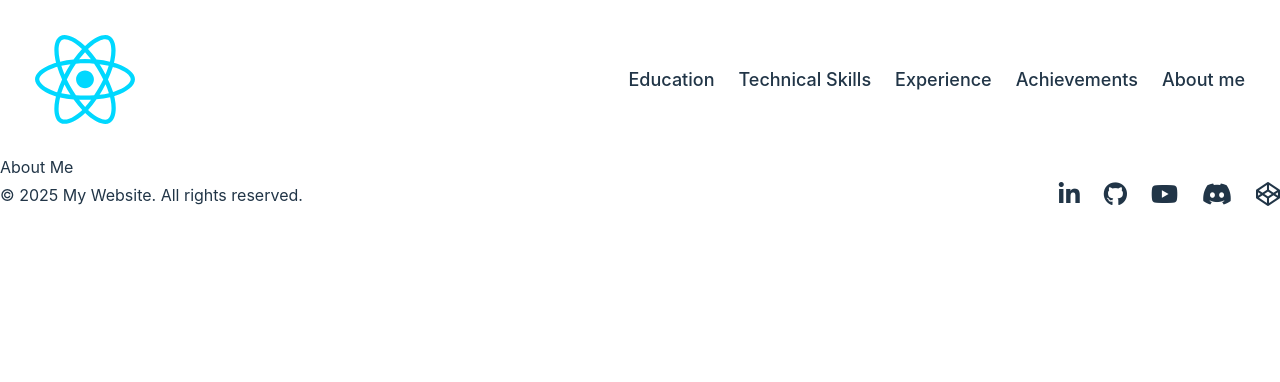
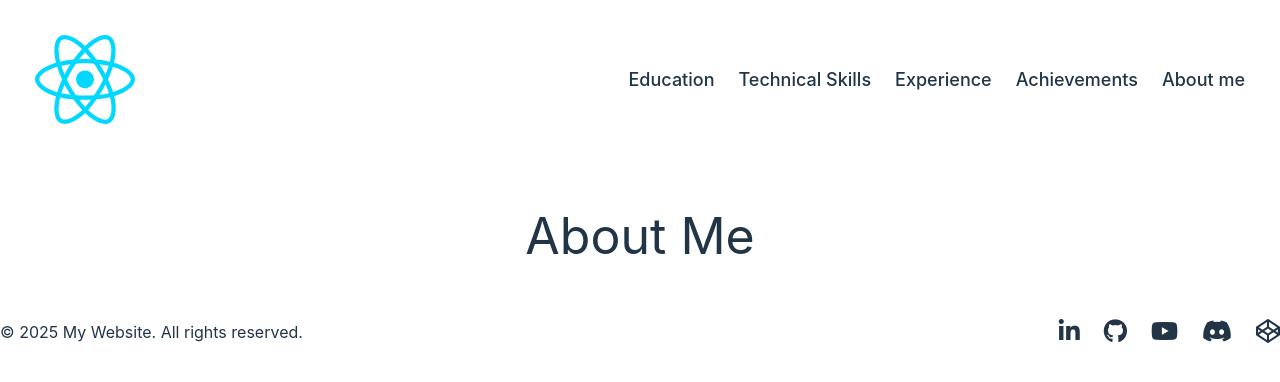
Before and after one commit to httpspenguin/css-website-template, a React (Vite) app: page /about-me in a window 1280 px wide. Shown: the top 382 px of the page. Built offline with nearby package versions, Linux system fonts and the light colour scheme.

Commit message:
header style

```diff
--- /dev/null
+++ b/src/assets/styles/header.css
@@ -0,0 +1,10 @@
+.header__header-banner {
+    display: flex;
+    justify-content: center;
+    align-items: center;
+    padding: 50px 0;
+}
+
+.header__title {
+    font-size: 50px;
+}
--- a/src/components/header.jsx
+++ b/src/components/header.jsx
@@ -2,12 +2,19 @@ import PropTypes from "prop-types";
 
 import Navigation from './main_navigation.jsx'
 
+import '../assets/styles/header.css';
+
+
 const Header = ({ title }) => {
     return (
-        <header>
+        <header className="header">
             <Navigation />
 
-            {title === "Home" ? "" : <h1>{title}</h1>}
+            {title === "Home" ? "" :
+                <div className="header__header-banner">
+                    <h1 className="header__title">{title}</h1>
+                </div>
+            }
         </header>
     )
 }
```
